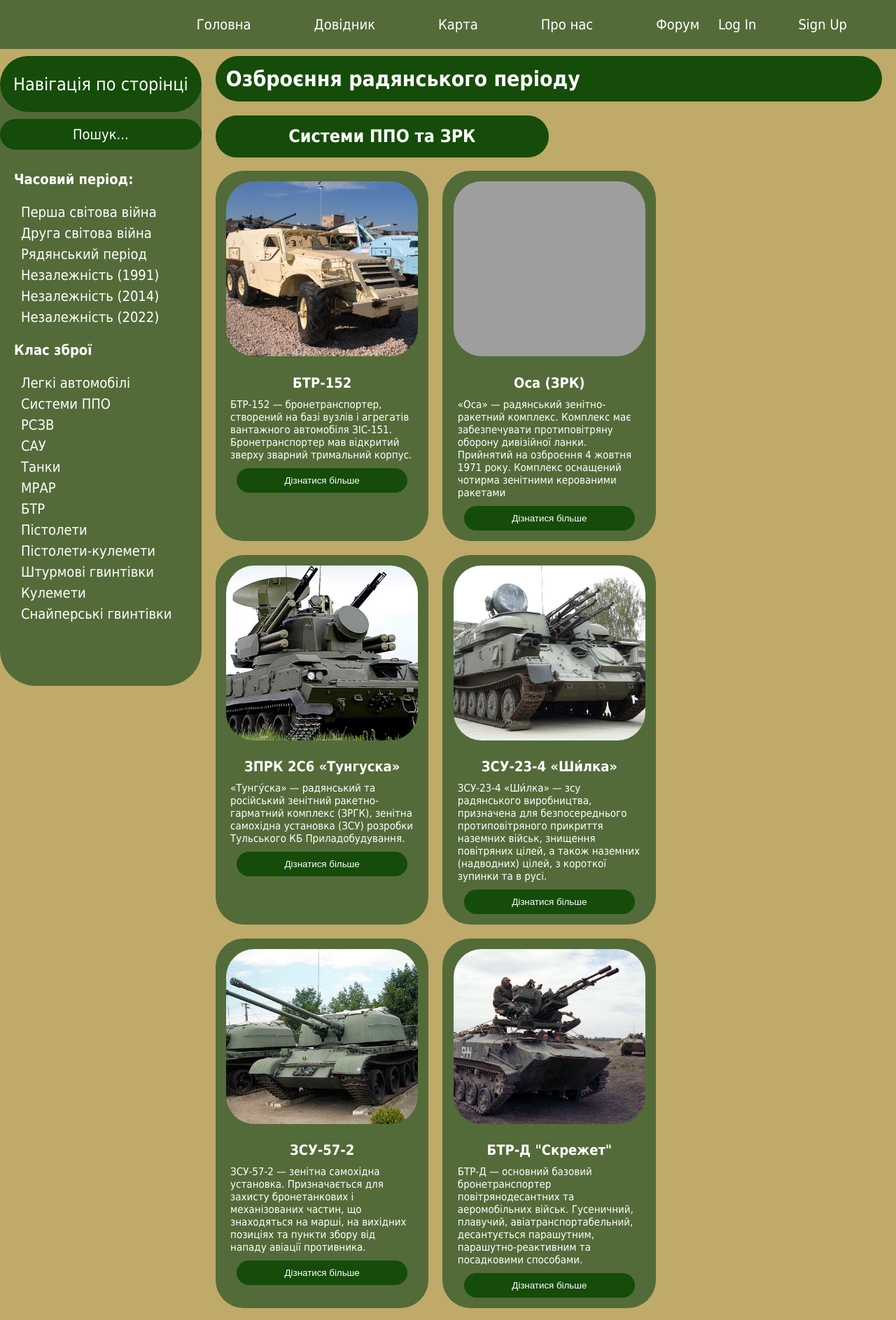
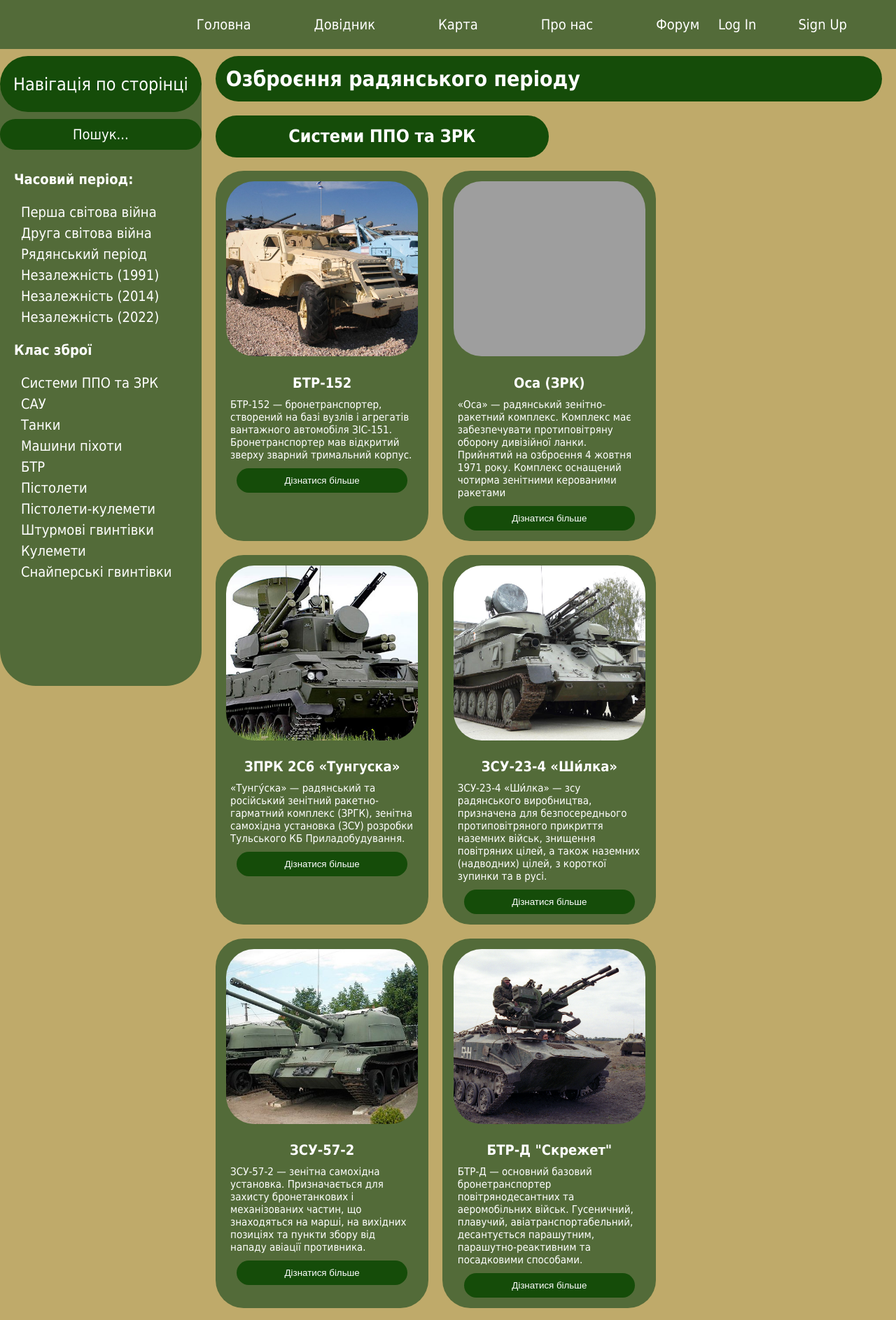
Before and after one commit to Starezax/webpage_miniproject, a Flask app: page /wiki_ussr in a window 1280 px wide. Shown: the top 1886 px of the page at 70% size. Run offline with Flask 3, Linux system fonts and the light colour scheme; grey boxes are pictures that could not be loaded.

Commit message:
small fixes to cold war period

```diff
--- a/Website/templates/wiki_ussr.html
+++ b/Website/templates/wiki_ussr.html
@@ -282,14 +282,12 @@
             </div>
             <div class="interactive_time_period">
                 <h3>Клас зброї</h3>
-                <!-- <a href="#heavy_trucks">Важкі автомобілі</a> -->
-                <a href="#light_trucks">Легкі автомобілі</a>
-                <a href="#spec_tec">Системи ППО</a>
+                <a href="#spec_tec">Системи ППО та ЗРК</a>
                 <!-- <a href="#ppo">Такт. ракетні комплекси</a> -->
-                <a href="#rocket_copml">РСЗВ</a>
+                <!-- <a href="#rocket_copml">РСЗВ</a> -->
                 <a href="#sau">САУ</a>
                 <a href="#tanks">Танки</a>
-                <a href="#mrar">МРАР</a>
+                <a href="#troop_vehicle">Машини піхоти</a>
                 <a href="#btr">БТР</a>
                 <a href="#pistol">Пістолети</a>
                 <a href="#pp">Пістолети-кулемети</a>
```
